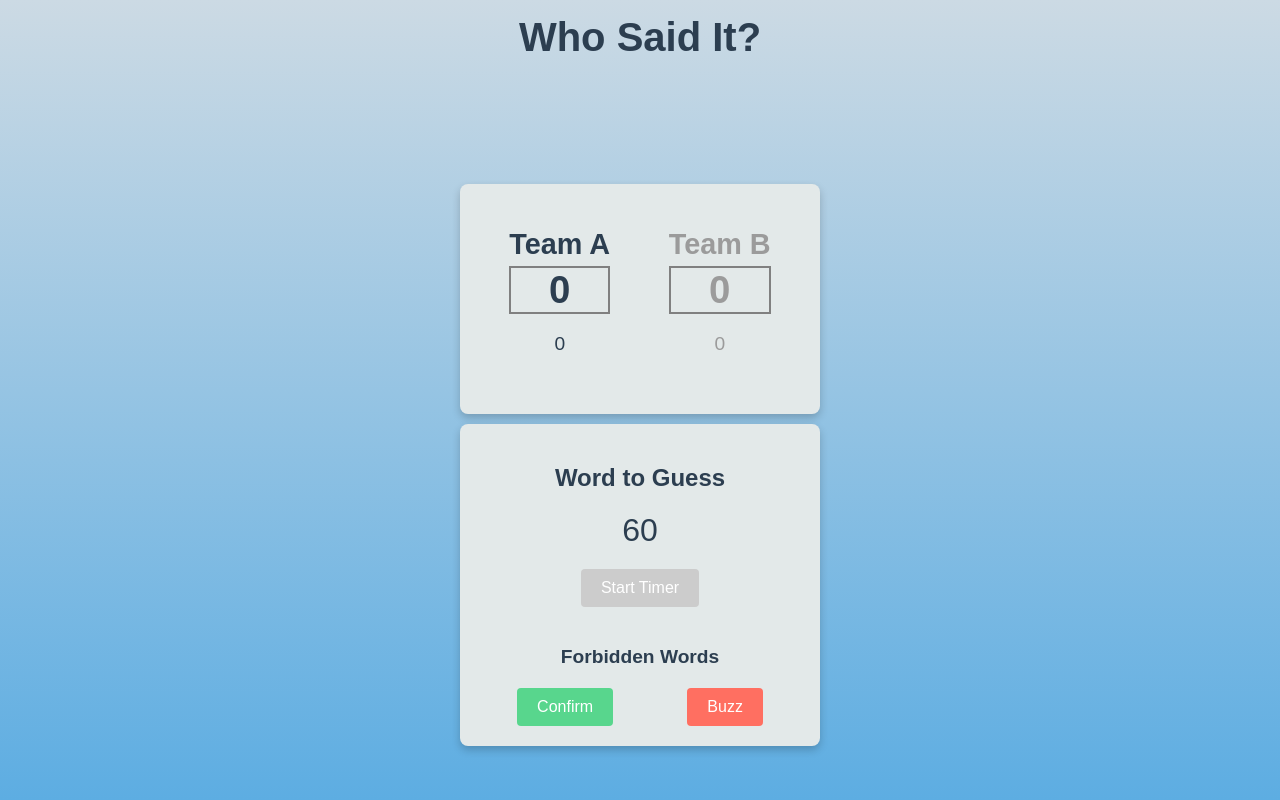
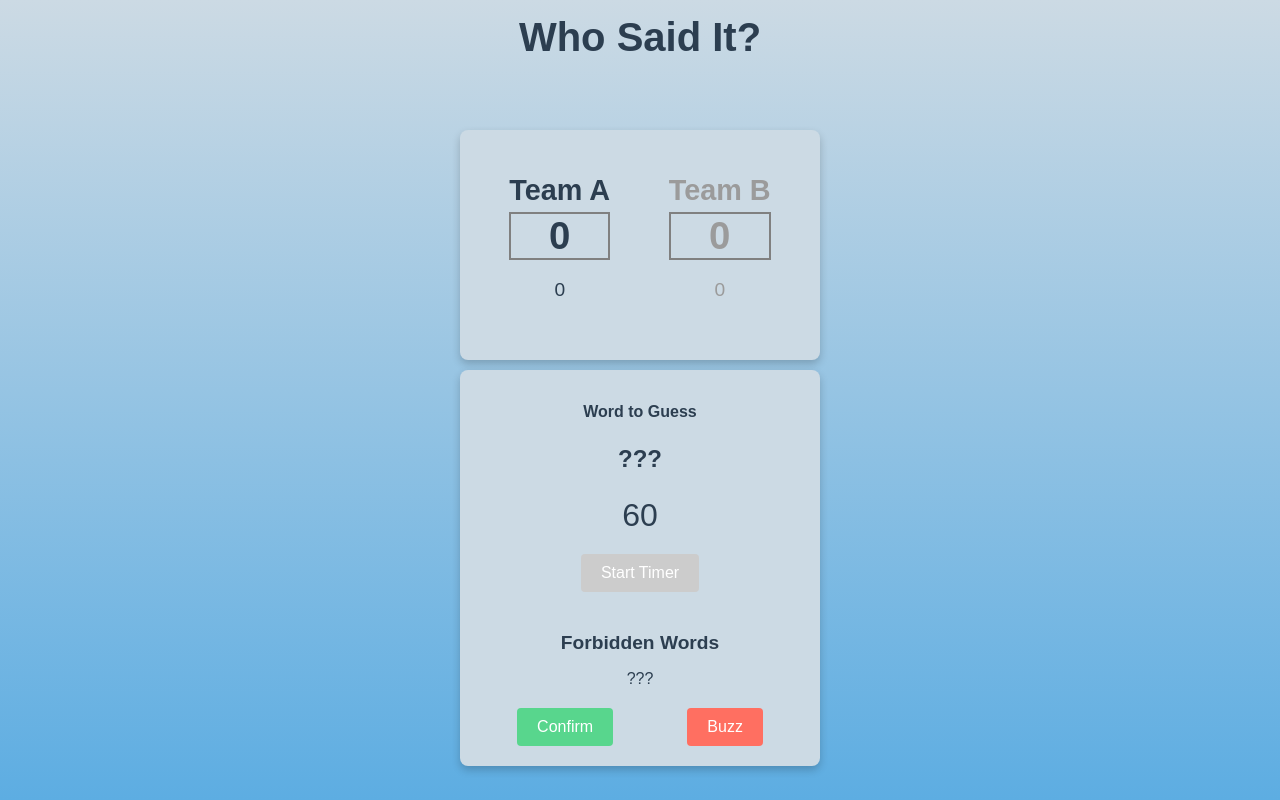
Before and after one commit to LSAPilot/tabu-game, a website with bundled scripts: page public/game.html in a window 1280 px wide. Built offline with nearby package versions, Linux system fonts and the light colour scheme; no server answers.

Commit message:
added some more css stylings

```diff
--- a/public/css/game.css
+++ b/public/css/game.css
@@ -25,7 +25,7 @@ h1 {
 
 .game-container {
     display: flex;
-    justify-content: center;
+    justify-content: flex-start;
     align-items: center;
     width: 100%;
     height: 100%;
@@ -33,7 +33,7 @@ h1 {
 }
 
 .card {
-    background-color: #e3e9e9;
+    background-color: #ccdae4;
     border-radius: 8px;
     box-shadow: 0 4px 8px rgba(0, 0, 0, 0.2);
     padding: 20px;
@@ -102,14 +102,14 @@ h1 {
 }
 
 .word-to-guess h2 {
-    font-size: 1.5em;
+    font-size: 1em;
     margin-bottom: 10px;
 }
 
 #word {
-    font-size: 1.2em;
+    font-size: 1.5em;
     font-weight: bold;
-    color: #333;
+    color: #2C3E50;
 }
 
 .forbidden-words {
--- a/public/css/lobby.css
+++ b/public/css/lobby.css
@@ -8,6 +8,7 @@ body {
     align-items: center;
     justify-content: center;
     height: 100vh;
+    overflow: hidden;
 }
 h1 {
     color: #2C3E50;
@@ -20,7 +21,7 @@ h1 {
     margin-bottom: 20px;
 }
 .team {
-    background-color: #e3e9e9;
+    background-color: #ccdae4;
     border: 1px solid #ccc;
     border-radius: 8px;
     padding: 20px;
--- a/public/css/name.css
+++ b/public/css/name.css
@@ -7,14 +7,15 @@ body {
     flex-direction: column;
     align-items: center;
     justify-content: center;
-    height: 100vh;
+    height: 98vh;
+    overflow: hidden;
 }
 h1 {
     color: #2C3E50;
     margin-bottom: 20px;
 }
 .name-form {
-    background-color: #e3e9e9;
+    background-color: #ccdae4;
     border: 1px solid #ccc;
     border-radius: 8px;
     padding: 20px;
--- a/public/game.html
+++ b/public/game.html
@@ -31,7 +31,7 @@
         <div class="card">
             <div class="word-to-guess">
                 <h2>Word to Guess</h2>
-                <p id="word"></p>
+                <p id="word">???</p>
             </div>
             <div class="timer">
                 <span id="timer">60</span>
@@ -39,7 +39,7 @@
             <button id="startTimerButton">Start Timer</button>
             <div class="forbidden-words">
                 <h3>Forbidden Words</h3>
-                <ul id="forbidden-list"></ul>
+                <ul id="forbidden-list">???</ul>
             </div>
             <div class="buttons">
                 <button id="confirmButton">Confirm</button>
```
